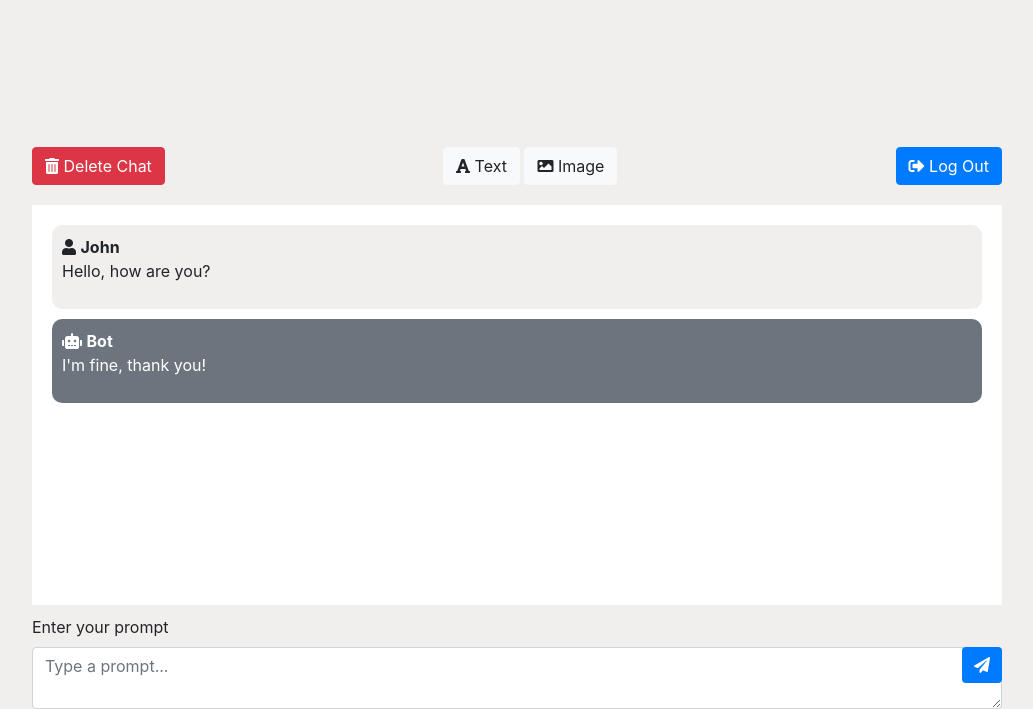
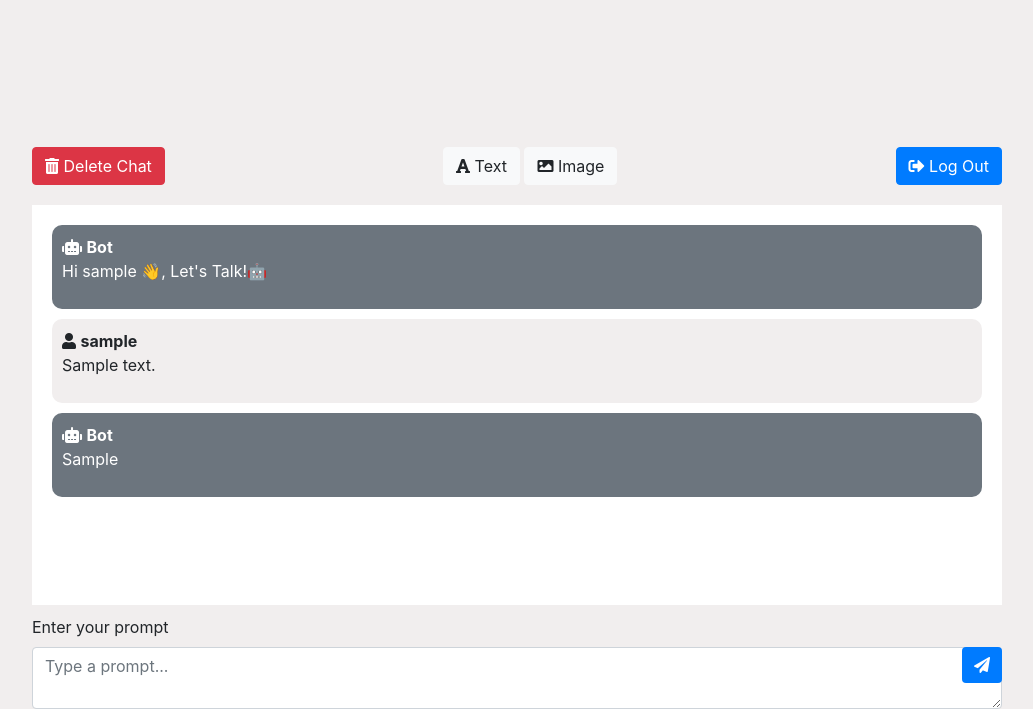
Before and after one commit to drakoRRR/chatSynthia, a Django app: page / in a window 1280 px wide. Shown: the part 507-1216 px from the top of the page, without its empty margins (123-1156 px from the left). Run offline with Django 4.2, Linux system fonts and the light colour scheme; a user stored in the database is signed in; tables that the repository leaves empty hold one stand-in row (values such as "Sample post"); some libraries are stand-ins or nearby versions.

Commit message:
added chat logic with bot

```diff
--- a/chatSynthia/settings.py
+++ b/chatSynthia/settings.py
@@ -158,4 +158,4 @@ LOGOUT_REDIRECT_URL = '/users/signin/'
 
 # OpenAI
 
-OPENAI_KEY = env('OPENAI_KEY')
+OPENAI_KEY = env('OPENAI_API_KEY')
--- a/main_chat/templates/main_chat/chat.html
+++ b/main_chat/templates/main_chat/chat.html
@@ -20,32 +20,46 @@
                 <h1 class="logo-text">SynthiaBot</h1>
             </div>
             <div class="header">
-                <button class="btn btn-danger float-left"><i class="fas fa-trash-alt"></i> Delete Chat</button>
+                {% if get_history %}
+                    <button class="btn btn-danger float-left"><i class="fas fa-trash-alt"></i> Delete Chat</button>
+                {% endif %}
                 <button class="btn btn-light mx-auto"><i class="fas fa-font"></i> Text</button>
                 <button class="btn btn-light mx-auto"><i class="fas fa-image"></i> Image</button>
                 <a href="{% url 'users:logout' %}"><button class="btn btn-primary float-right"><i class="fas fa-sign-out-alt"></i> Log Out</button></a>
                 <div class="clearfix"></div>
             </div>
             <div class="chat-box">
-                <div class="message user1">
-                    <div class="fw-bold">
-                        <i class="fas fa-user"></i> <strong>John</strong>
-                    </div>
-                    <p>Hello, how are you?</p>
-                </div>
                 <div class="message user2">
                     <div class="fw-bold">
                         <i class="fas fa-robot"></i> <strong>Bot</strong>
                     </div>
-                    <p>I'm fine, thank you!</p>
+                    <p>Hi {{request.user.username}} 👋, Let's Talk!🤖</p>
                 </div>
+                {% for history in get_history %}
+                    <div class="message user1">
+                        <div class="fw-bold">
+                            <i class="fas fa-user"></i> <strong>{{ history.user.username }}</strong>
+                        </div>
+                        <p>{{ history.messageInput }}</p>
+                    </div>
+
+                    <div class="message user2">
+                    <div class="fw-bold">
+                        <i class="fas fa-robot"></i> <strong>Bot</strong>
+                    </div>
+                    <p>{{ history.bot_response }}</p>
+                </div>
+                {% endfor %}
             </div>
 
-            <label for="input" class="form-label">Enter your prompt</label>
-            <div class="input-box">
-                <textarea class="form-control" id="input" placeholder="Type a prompt..." name="user-input"></textarea>
-                <button class="btn btn-primary" type="submit"><i class="fas fa-paper-plane"></i></button>
-            </div>
+            <form action="" method="post">
+                {% csrf_token %}
+                <label for="input" class="form-label">Enter your prompt</label>
+                <div class="input-box">
+                    <textarea class="form-control" id="input" placeholder="Type a prompt..." name="user-input" style="min-height: 10px;"></textarea>
+                    <button class="btn btn-primary" type="submit"><i class="fas fa-paper-plane"></i></button>
+                </div>
+            </form>
         </div>
     </div>
 </div>
--- a/main_chat/views.py
+++ b/main_chat/views.py
@@ -9,21 +9,20 @@ from main_chat.models import ChatGptBot
 def chat_text_view(request):
     if request.user.is_authenticated:
         if request.method == 'POST':
+            openai.api_key = OPENAI_KEY
+            client = openai.OpenAI()
             user_input = request.POST.get('user-input')
-            openai.api_key = OPENAI_KEY
             clean_user_prompt = str(user_input).strip()
 
-            response = openai.Completion.create(
-                model="text-davinci-003",
-                prompt=clean_user_prompt,
-                temperature=0,
-                max_tokens=1000,
-                top_p=1,
-                frequency_penalty=0.5,
-                presence_penalty=0
+            completion = client.chat.completions.create(
+                model="gpt-3.5-turbo",
+                messages=[
+                    {"role": "user",
+                     "content": f"{clean_user_prompt}"},
+                ]
             )
-            # get response
-            bot_response = response['choices'][0]['text']
+
+            bot_response = completion['choices'][0]['text']
 
             obj, created = ChatGptBot.objects.get_or_create(
                 user=request.user,
```
